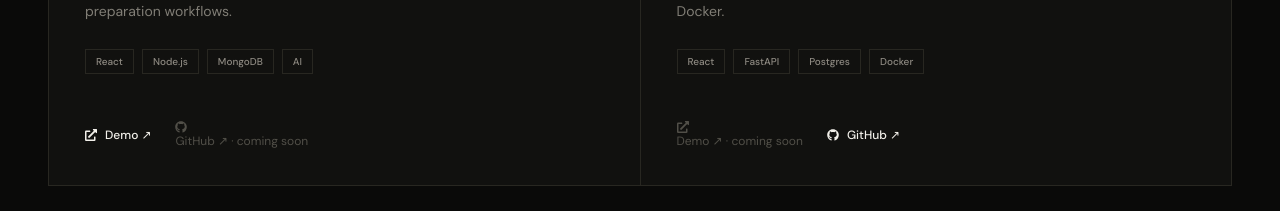
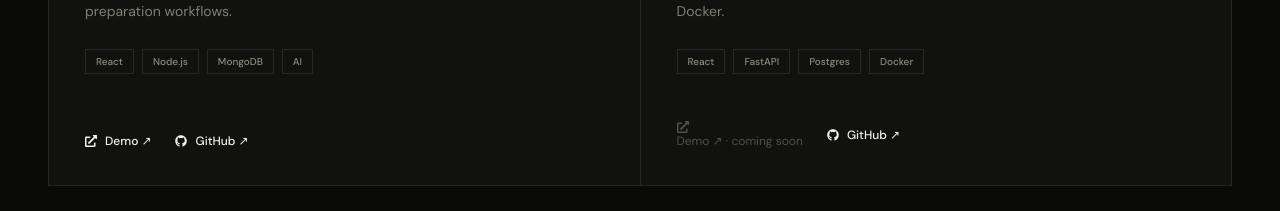
Before and after one commit to aparna8683/Portfolio, a React (Vite) app in the folder portfolio/: page / in a window 1280 px wide. Shown: the part 4300-4511 px from the top of the page. Built offline with nearby package versions, Linux system fonts and the light colour scheme.

Commit message:
Add AI Interview Prep Bot repository link

```diff
--- a/portfolio/src/components/Projects.jsx
+++ b/portfolio/src/components/Projects.jsx
@@ -44,7 +44,7 @@ const projects=[
     desc:"An interview-practice platform built around AI-assisted mock sessions and preparation workflows.",
     tech:["React","Node.js","MongoDB","AI"],
     image:"https://images.unsplash.com/photo-1556761175-b413da4baf72?auto=format&fit=crop&w=1200&q=80",
-    github:null,
+    github:"https://github.com/aparna8683/GUVII_PROJECT",
     live:"https://guvii-project-frontendd.onrender.com/"
   },
   {
```
